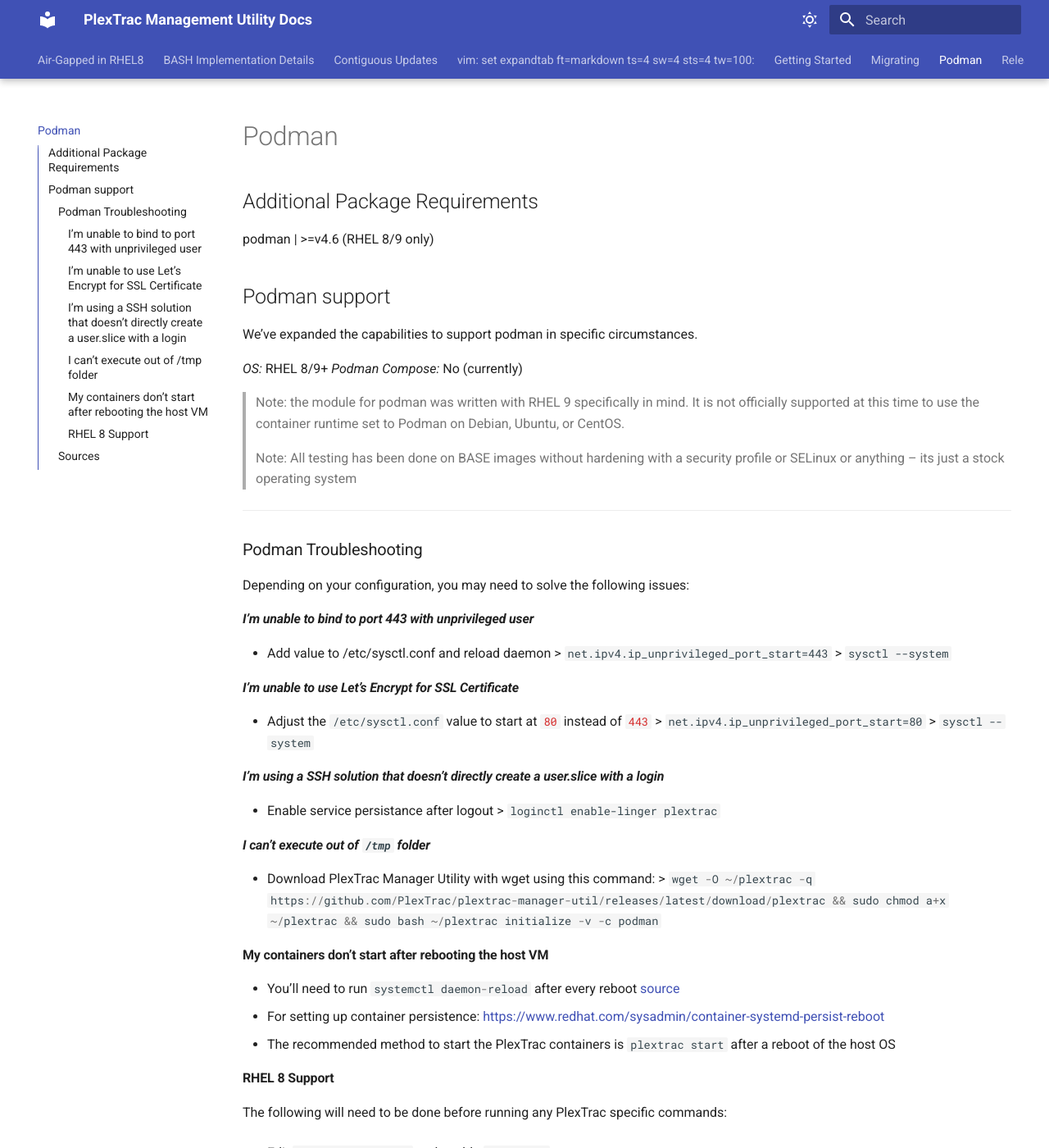
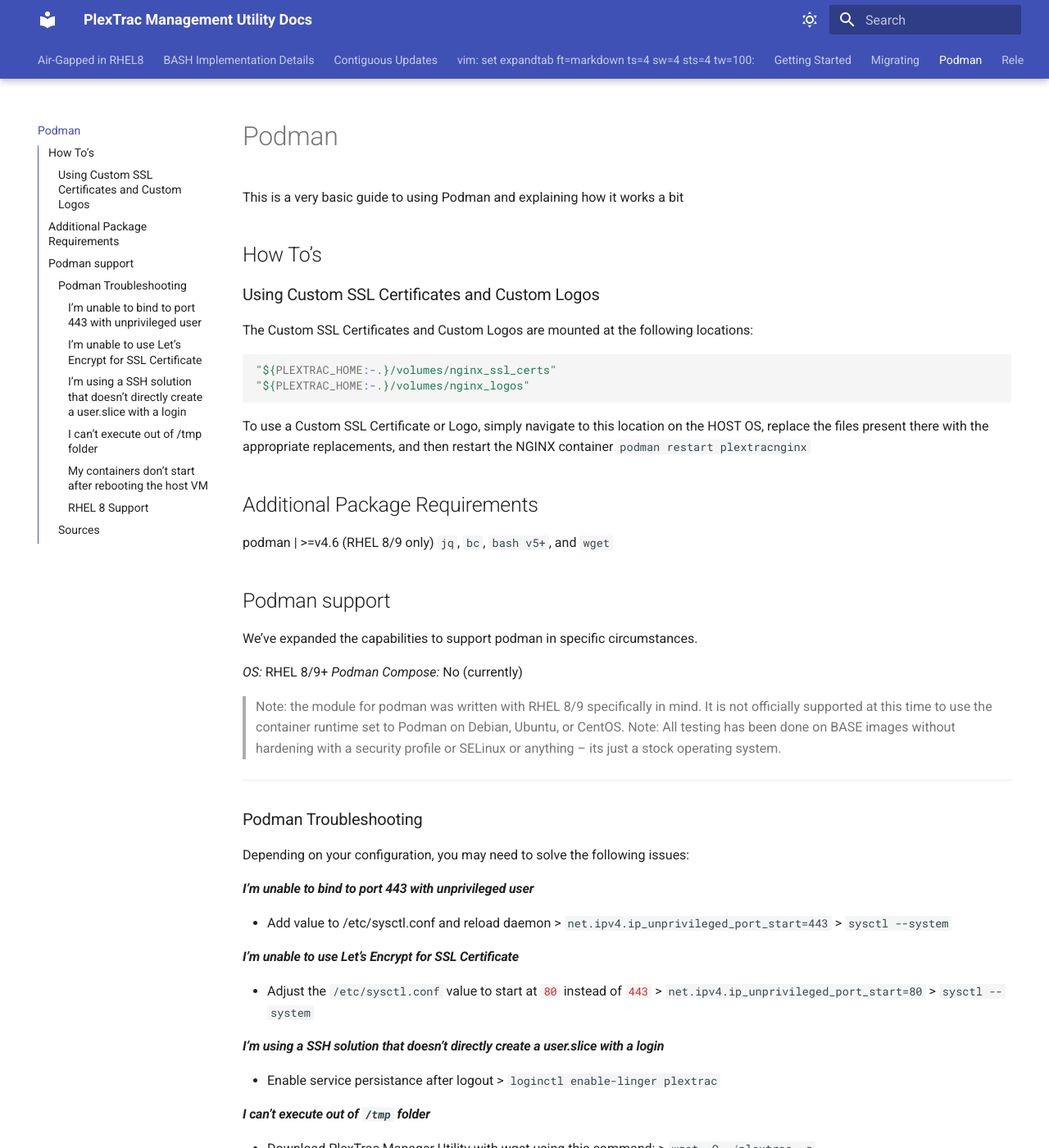
Before and after one commit to PlexTrac/plextrac-manager-util, an MkDocs documentation site: the page built from docs/podman.md, in a window 1280 px wide and 1400 px high. Shown: the whole window at 82% size. Built offline with MkDocs 1.6.1 and Material for MkDocs 9.7.7, drawn with Linux system fonts in a browser that asks for light colours.

Commit message:
Updated some Podman documentation

````diff
--- a/docs/podman.md
+++ b/docs/podman.md
@@ -1,6 +1,24 @@
+# Podman
+
+This is a very basic guide to using Podman and explaining how it works a bit
+
+## How To's
+
+### Using Custom SSL Certificates and Custom Logos
+
+The Custom SSL Certificates and Custom Logos are mounted at the following locations:
+
+```shell
+"${PLEXTRAC_HOME:-.}/volumes/nginx_ssl_certs"
+"${PLEXTRAC_HOME:-.}/volumes/nginx_logos"
+```
+
+To use a Custom SSL Certificate or Logo, simply navigate to this location on the HOST OS, replace the files present there with the appropriate replacements, and then restart the NGINX container `podman restart plextracnginx`
+
 ## Additional Package Requirements
 
 podman | >=v4.6 (RHEL 8/9 only)
+`jq`, `bc`, `bash v5+`, and `wget`
 
 ## Podman support
 
@@ -9,11 +27,11 @@ We've expanded the capabilities to support podman in specific circumstances.
 *OS:* RHEL 8/9+
 *Podman Compose:* No (currently)
 
-> Note: the module for podman was written with RHEL 9 specifically in mind. It is not officially supported at this time to use the container runtime set to Podman on Debian, Ubuntu, or CentOS.
-
-> Note: All testing has been done on BASE images without hardening with a security profile or SELinux or anything -- its just a stock operating system
+> Note: the module for podman was written with RHEL 8/9 specifically in mind. It is not officially supported at this time to use the container runtime set to Podman on Debian, Ubuntu, or CentOS.
+> Note: All testing has been done on BASE images without hardening with a security profile or SELinux or anything -- its just a stock operating system.
 
 ---
+
 
 ### Podman Troubleshooting
 
````
